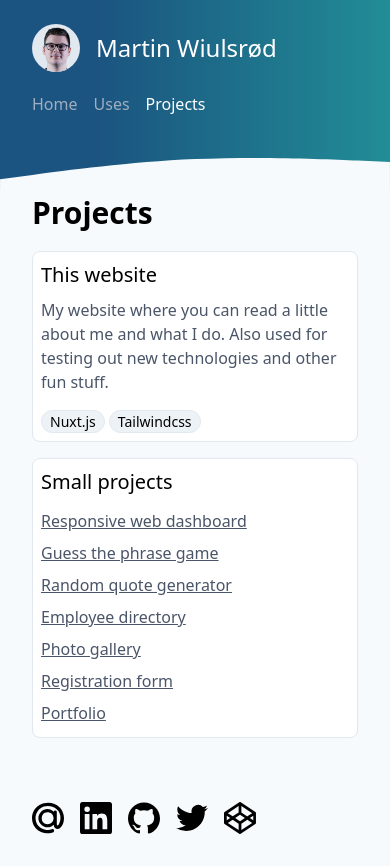
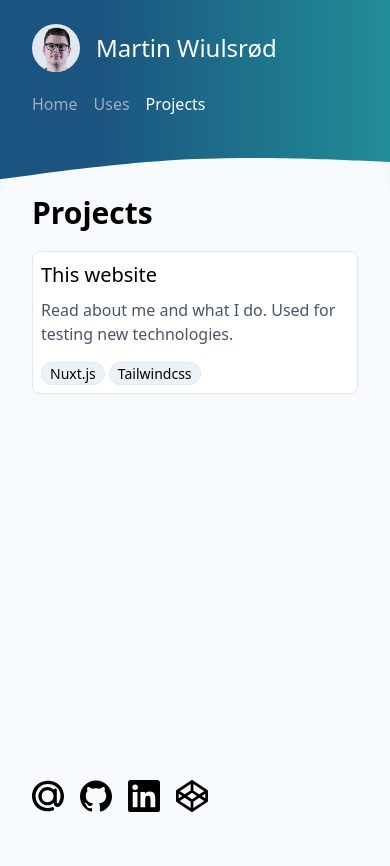
Before and after one commit to wiu753/martinwiu.com, a Nuxt app: page /projects in a window 390 px wide. After the commit the page ends 844 px from the top, so only its background shows below. Built offline with nearby package versions, Linux system fonts and the light colour scheme.

Commit message:
Update content

```diff
--- a/components/MeFooter.vue
+++ b/components/MeFooter.vue
@@ -7,22 +7,15 @@
 			</svg>
 		</a>
 
-		<a class="mr-4" href="https://www.linkedin.com/in/martin-wiulsr%C3%B8d-3a1412161/" title="Go to my LinkedIn profile">
-			<svg class="w-8 h-8 sm:w-10 sm:h-10 fill-current me-transition" viewBox="0 0 24 24" xmlns="http://www.w3.org/2000/svg">
-				<path d="M20.447 20.452h-3.554v-5.569c0-1.328-.027-3.037-1.852-3.037-1.853 0-2.136 1.445-2.136 2.939v5.667H9.351V9h3.414v1.561h.046c.477-.9 1.637-1.85 3.37-1.85 3.601 0 4.267 2.37 4.267 5.455v6.286zM5.337 7.433a2.062 2.062 0 01-2.063-2.065 2.064 2.064 0 112.063 2.065zm1.782 13.019H3.555V9h3.564v11.452zM22.225 0H1.771C.792 0 0 .774 0 1.729v20.542C0 23.227.792 24 1.771 24h20.451C23.2 24 24 23.227 24 22.271V1.729C24 .774 23.2 0 22.222 0h.003z"/>
-			</svg>
-		</a>
-
 		<a class="mr-4" href="https://github.com/wiu753" title="Go to my GitHub page">
 			<svg class="w-8 h-8 sm:w-10 sm:h-10 fill-current me-transition" viewBox="0 0 24 24" xmlns="http://www.w3.org/2000/svg">
 				<path d="M12 .297c-6.63 0-12 5.373-12 12 0 5.303 3.438 9.8 8.205 11.385.6.113.82-.258.82-.577 0-.285-.01-1.04-.015-2.04-3.338.724-4.042-1.61-4.042-1.61C4.422 18.07 3.633 17.7 3.633 17.7c-1.087-.744.084-.729.084-.729 1.205.084 1.838 1.236 1.838 1.236 1.07 1.835 2.809 1.305 3.495.998.108-.776.417-1.305.76-1.605-2.665-.3-5.466-1.332-5.466-5.93 0-1.31.465-2.38 1.235-3.22-.135-.303-.54-1.523.105-3.176 0 0 1.005-.322 3.3 1.23.96-.267 1.98-.399 3-.405 1.02.006 2.04.138 3 .405 2.28-1.552 3.285-1.23 3.285-1.23.645 1.653.24 2.873.12 3.176.765.84 1.23 1.91 1.23 3.22 0 4.61-2.805 5.625-5.475 5.92.42.36.81 1.096.81 2.22 0 1.606-.015 2.896-.015 3.286 0 .315.21.69.825.57C20.565 22.092 24 17.592 24 12.297c0-6.627-5.373-12-12-12"/>
 			</svg>
 		</a>
 
-		<a class="mr-4" href="https://twitter.com/wiu753" title="Go to my Twitter page">
+		<a class="mr-4" href="https://www.linkedin.com/in/martin-wiulsr%C3%B8d-3a1412161/" title="Go to my LinkedIn profile">
 			<svg class="w-8 h-8 sm:w-10 sm:h-10 fill-current me-transition" viewBox="0 0 24 24" xmlns="http://www.w3.org/2000/svg">
-				<path
-					d="M23.954 4.569a10 10 0 0 1-2.825.775 4.958 4.958 0 0 0 2.163-2.723c-.951.555-2.005.959-3.127 1.184a4.92 4.92 0 0 0-8.384 4.482C7.691 8.094 4.066 6.13 1.64 3.161a4.822 4.822 0 0 0-.666 2.475c0 1.71.87 3.213 2.188 4.096a4.904 4.904 0 0 1-2.228-.616v.061a4.923 4.923 0 0 0 3.946 4.827 4.996 4.996 0 0 1-2.212.085 4.937 4.937 0 0 0 4.604 3.417 9.868 9.868 0 0 1-6.102 2.105c-.39 0-.779-.023-1.17-.067a13.995 13.995 0 0 0 7.557 2.209c9.054 0 13.999-7.496 13.999-13.986 0-.209 0-.42-.015-.63a9.936 9.936 0 0 0 2.46-2.548l-.047-.02z"/>
+				<path d="M20.447 20.452h-3.554v-5.569c0-1.328-.027-3.037-1.852-3.037-1.853 0-2.136 1.445-2.136 2.939v5.667H9.351V9h3.414v1.561h.046c.477-.9 1.637-1.85 3.37-1.85 3.601 0 4.267 2.37 4.267 5.455v6.286zM5.337 7.433a2.062 2.062 0 01-2.063-2.065 2.064 2.064 0 112.063 2.065zm1.782 13.019H3.555V9h3.564v11.452zM22.225 0H1.771C.792 0 0 .774 0 1.729v20.542C0 23.227.792 24 1.771 24h20.451C23.2 24 24 23.227 24 22.271V1.729C24 .774 23.2 0 22.222 0h.003z"/>
 			</svg>
 		</a>
 
--- a/pages/index.vue
+++ b/pages/index.vue
@@ -2,17 +2,14 @@
   <div class=" px-8 md:px-32 xl:pl-64 md:max-w-3xl xl:max-w-5xl">
     <article>
       <h1 class="text-3xl mb-4 font-semibold">Who am I?</h1>
-      <p class="md:text-xl">
-				I'm Martin, a {{ age }}-year old Norwegian web developer.
-				I have a bachelor's degree in information systems and, a tech degree
-        from teamtreehouse. Got introduced to coding {{ introducedToCoding }} years back but started
-				actively {{ monthsCoded }} months ago. Currently employed at
-				<a class="me-underline" href="https://www.muniolms.com">Munio</a> as a web developer.
-      </p>
-			<p class="mt-4 md:text-xl">
-				My favorite frameworks are <a href="https://vuejs.org/" class="me-underline">Vue</a> and <a href="https://tailwindcss.com/" class="me-underline">Tailwind</a>.
-				I also have experience with HTML, CSS, JavaScript, PHP, Laravel, React, SASS and MySQL.
+			<p class="md:text-xl mb-4">My name is Martin Wiulsrød, I’m a {{ age }}-year old Norwegian web developer.
+				I have a bachelor’s degree in information systems and a tech degree in front-end development.
 			</p>
+			<p class=" mb-4 md:text-xl">
+				I aspire to make other peoples life easier. I love to teach and be taught.
+				I’m a minimalist and a dog lover. The technology of my choice is Vue.js.
+			</p>
+			<p class="md:text-xl">If you want to know more send me an e-mail at <a class="me-underline" href="mailto: wiu753@gmail.com">wiu753@gmail.com</a>.</p>
     </article>
   </div>
 </template>
@@ -32,16 +29,6 @@ export default {
 			}
 
 			return age
-		},
-		daysCoded () {
-			const startedCodingDate = '01/01/2019'
-			const today = new Date()
-			const startedCoding = new Date(startedCodingDate)
-			const miliseconds = today - startedCoding
-			const milisecondsPerDay = 86400000
-			const days = miliseconds/milisecondsPerDay
-			const daysRounded = Math.floor(days)
-			return daysRounded
 		},
 		monthsCoded () {
 			const startedCodingDate = '01/01/2019'
--- a/pages/projects.vue
+++ b/pages/projects.vue
@@ -1,25 +1,12 @@
 <template>
 	<div class="px-8 md:px-32 xl:pl-64 md:max-w-3xl xl:max-w-5xl">
 			<h1 class="text-3xl mb-4 font-semibold">Projects</h1>
-
       <me-project class="mb-4 md:text-xl lg:mb-5" link="https://github.com/wiu753/martinwiulsrod.me" :badges="['Nuxt.js', 'Tailwindcss']">
         <template v-slot:title>This website</template>
-
         <template v-slot:description>
-          My website where you can read a little about me and what I do. Also used for testing out new technologies and other fun stuff.
+          Read about me and what I do. Used for testing new technologies.
         </template>
       </me-project>
-
-      <div class="bg-white border border-gray-300 rounded-lg p-2 text-gray-700 md:p-4">
-        <h1 class="text-xl mb-2 text-black">Small projects</h1>
-        <ul>
-          <li v-for="(project, index) in smallProjects" :key="index" class="py-1 md:text-xl">
-            <!-- <span class="text-gray-500">-</span> -->
-            <a :href="project.link" class="underline me-transition hover:text-black">{{ project.title }}</a>
-          </li>
-        </ul>
-      </div>
-
 	</div>
 </template>
 
@@ -29,22 +16,6 @@ import MeProject from '@/components/MeProject'
 export default {
   components: {
     MeProject
-  },
-  data () {
-    return {
-      bigProjcets: [
-        { title: 'This website', description: 'Built with Nuxt and Tailwind', link: 'https://github.com/wiu753/martinwiulsrod.me' }
-      ],
-      smallProjects: [
-        { title: 'Responsive web dashboard', description: '', link: 'https://wiu753.github.io/web-dashboard/' },
-        { title: 'Guess the phrase game', description: '', link: 'https://wiu753.github.io/phrase-guesser/' },
-        { title: 'Random quote generator', description: '', link: 'https://wiu753.github.io/random-quote-generator/' },
-        { title: 'Employee directory', description: '', link: 'https://wiu753.github.io/employee-directory/' },
-        { title: 'Photo gallery', description: '', link: 'https://wiu753.github.io/photo-gallery/' },
-        { title: 'Registration form', description: '', link: 'https://wiu753.github.io/registration-form/' },
-        { title: 'Portfolio', description: '', link: 'https://wiu753.github.io/responsive-portfolio/' },
-      ]
-    }
   }
 }
 </script>
```
